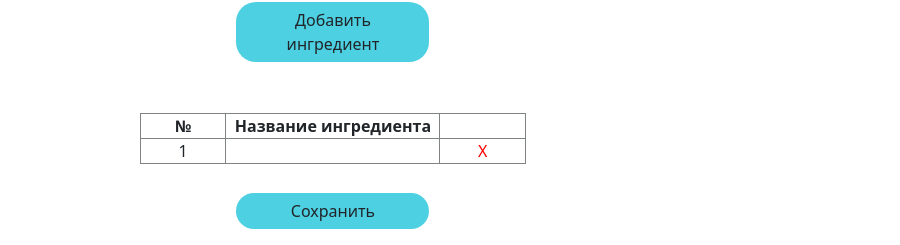
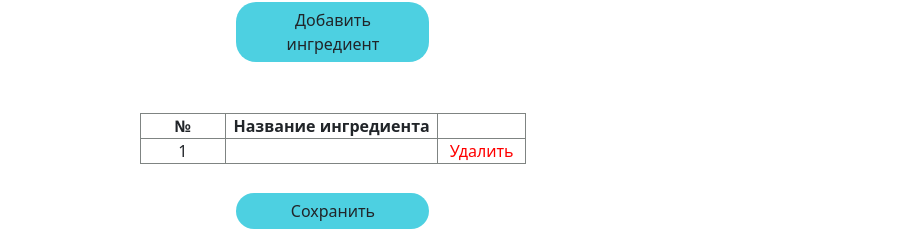
Before and after one commit to geekk0/barcode, a Django app: template templates/add_item.html in a window 1280 px wide. Shown: the part 596-841 px from the top of the page, without its empty margins (307-1207 px from the left). Run offline with Django 3.2, Linux system fonts and the light colour scheme; the template is opened without the code that fills it, so the values that code supplies are empty; some libraries are stand-ins or nearby versions; some web fonts are replaced.

Commit message:
remove X to "" v2

```diff
--- a/templates/add_item.html
+++ b/templates/add_item.html
@@ -56,7 +56,7 @@
                                 <tr id="ingredient">
                                     <td class="col-2" id="number">1</td>
                                     <td class="col-5" id="name" onclick="show_input(this)"></td>
-                                    <td class="col-2" style="color: red" onclick="remove_ingredient(this)">X</td>
+                                    <td class="col-2" style="color: red" onclick="remove_ingredient(this)">Удалить</td>
                                 </tr>
                             </tbody>
                          </table>
```
